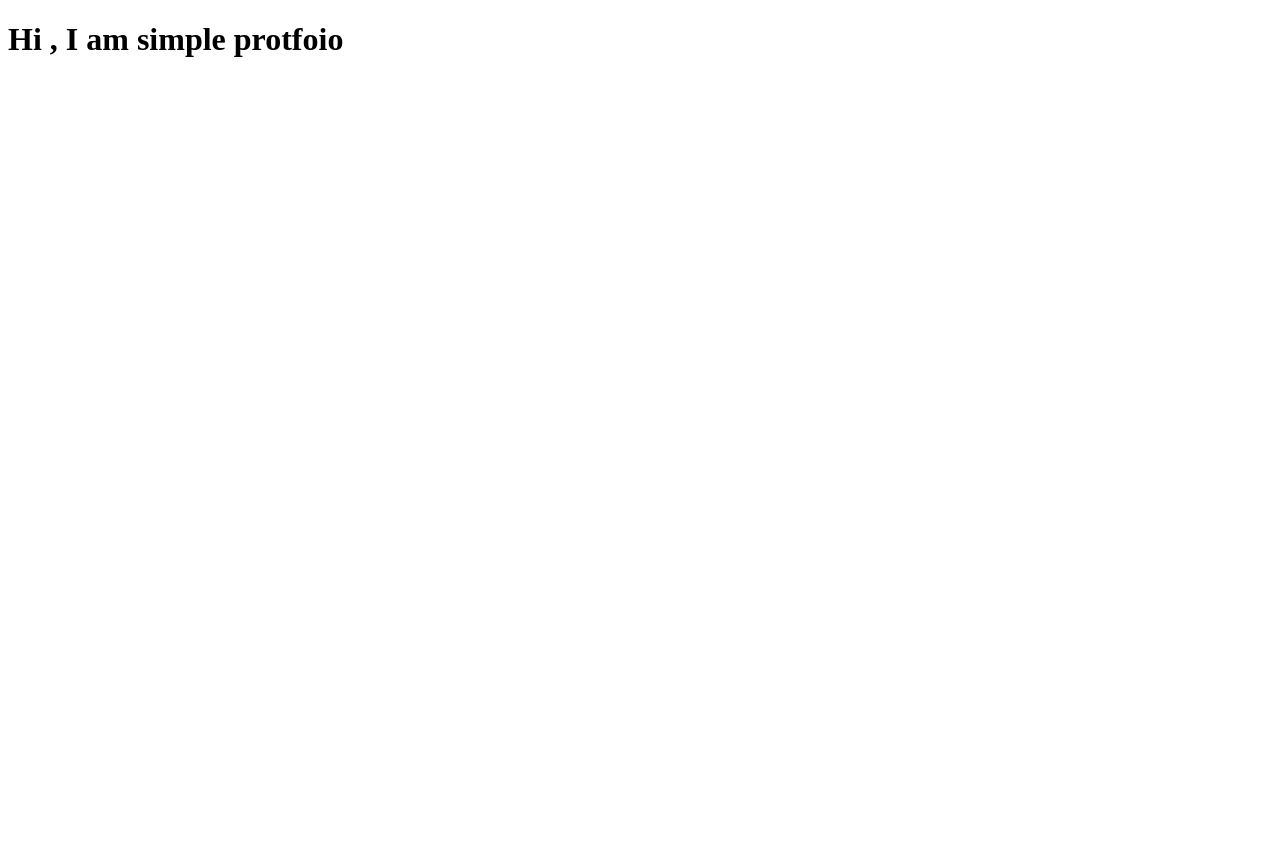
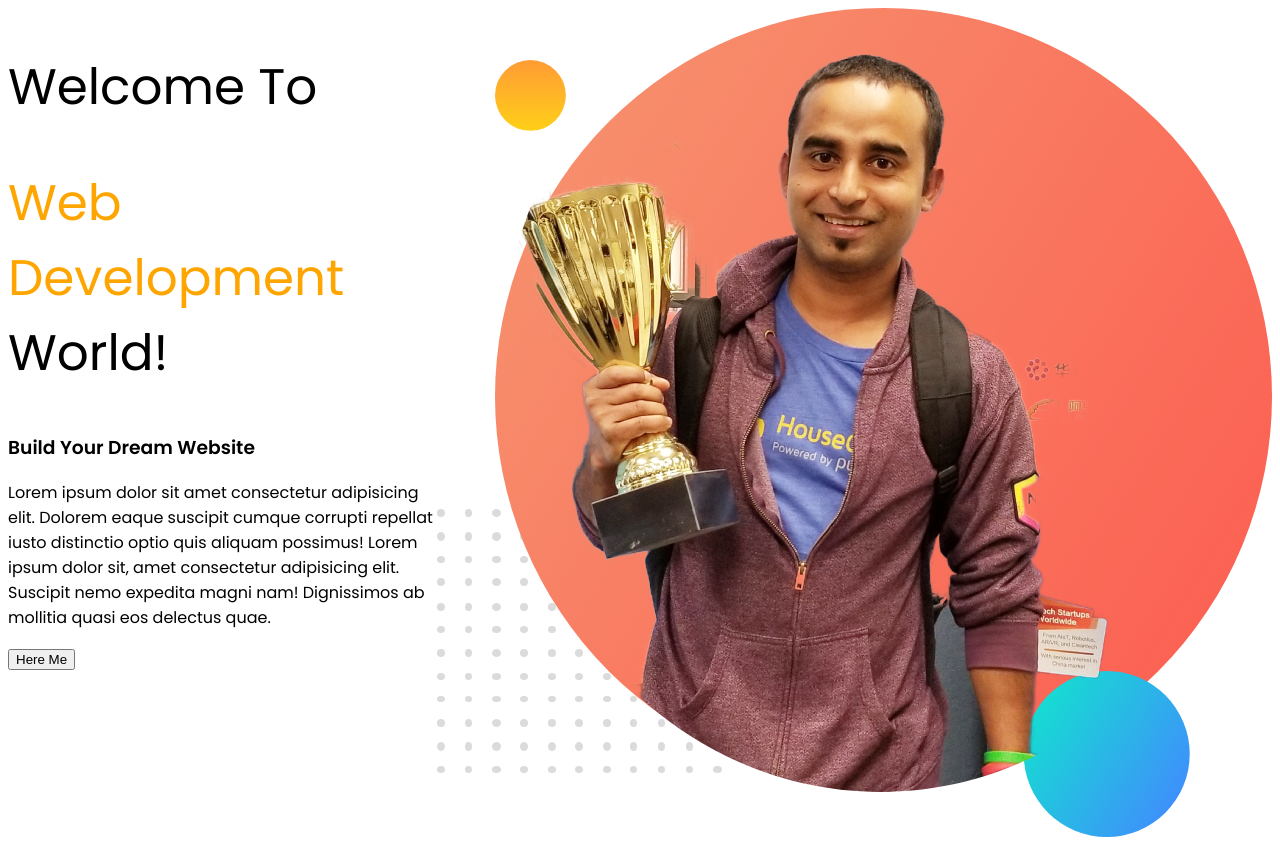
Before and after one commit to bashar4980/Simple_Protfolio, a plain HTML site: page index.html in a window 1280 px wide. Before the commit the page ends 800 px from the top, so only its background shows below. Drawn offline with Linux system fonts and the light colour scheme.

Commit message:
add style

```diff
--- a/index.html
+++ b/index.html
@@ -1,12 +1,35 @@
 <!DOCTYPE html>
 <html lang="en">
+
 <head>
     <meta charset="UTF-8">
     <meta http-equiv="X-UA-Compatible" content="IE=edge">
     <meta name="viewport" content="width=device-width, initial-scale=1.0">
     <title>Simple_Protfolio</title>
+    <link rel="preconnect" href="https://fonts.googleapis.com">
+    <link rel="preconnect" href="https://fonts.gstatic.com" crossorigin>
+    <link href="https://fonts.googleapis.com/css2?family=Poppins:wght@300;400;600&display=swap" rel="stylesheet">
+    <link rel="stylesheet" href="style.css">
 </head>
+
 <body>
-   <h1>Hi , I am simple protfoio</h1>
+ <section>
+    <div class="half_width">
+        <h1>Welcome To</h1>
+        <h1><span>Web Development</span> World!</h1>
+        <h3>Build Your Dream Website</h3>
+        <p>Lorem ipsum dolor sit amet consectetur adipisicing elit. Dolorem eaque suscipit cumque corrupti repellat
+            iusto
+            distinctio optio quis aliquam possimus!
+            Lorem ipsum dolor sit, amet consectetur adipisicing elit. Suscipit nemo expedita magni nam! Dignissimos ab
+            mollitia quasi eos delectus quae.</p>
+            <button>Here Me</button>
+    </div>
+    <div class="half-width">
+        <img src="./images/jhankar.png" alt="background_1">
+
+    </div>
+ </section>
 </body>
+
 </html>
--- a/style.css
+++ b/style.css
@@ -0,0 +1,16 @@
+
+body{
+
+    font-family: 'Poppins', sans-serif;
+
+}
+h1{
+    font-size: 50px;
+    font-weight: 500;
+}
+h1 span{
+    color:orange;
+}
+section{
+    display: flex;
+}
```
